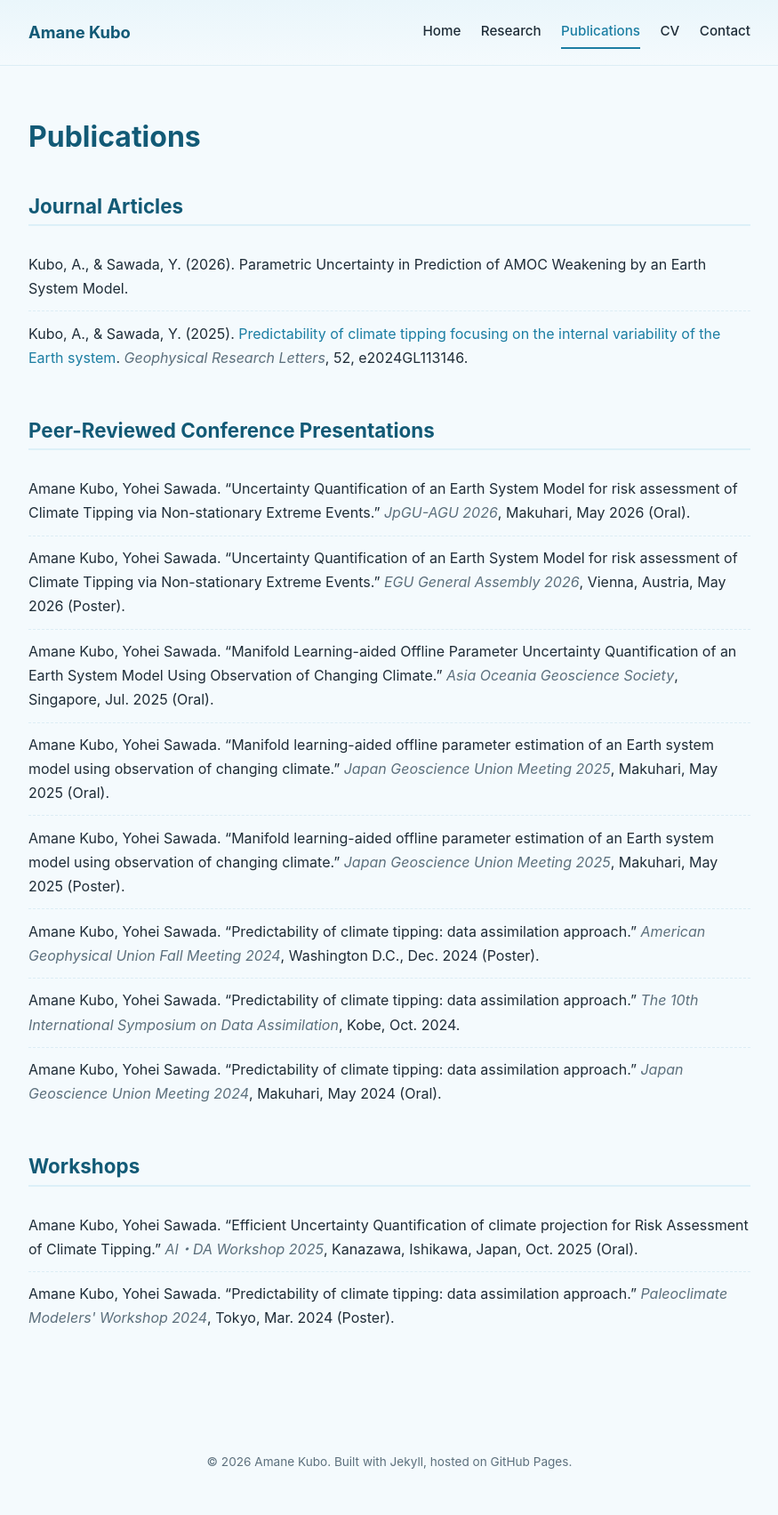
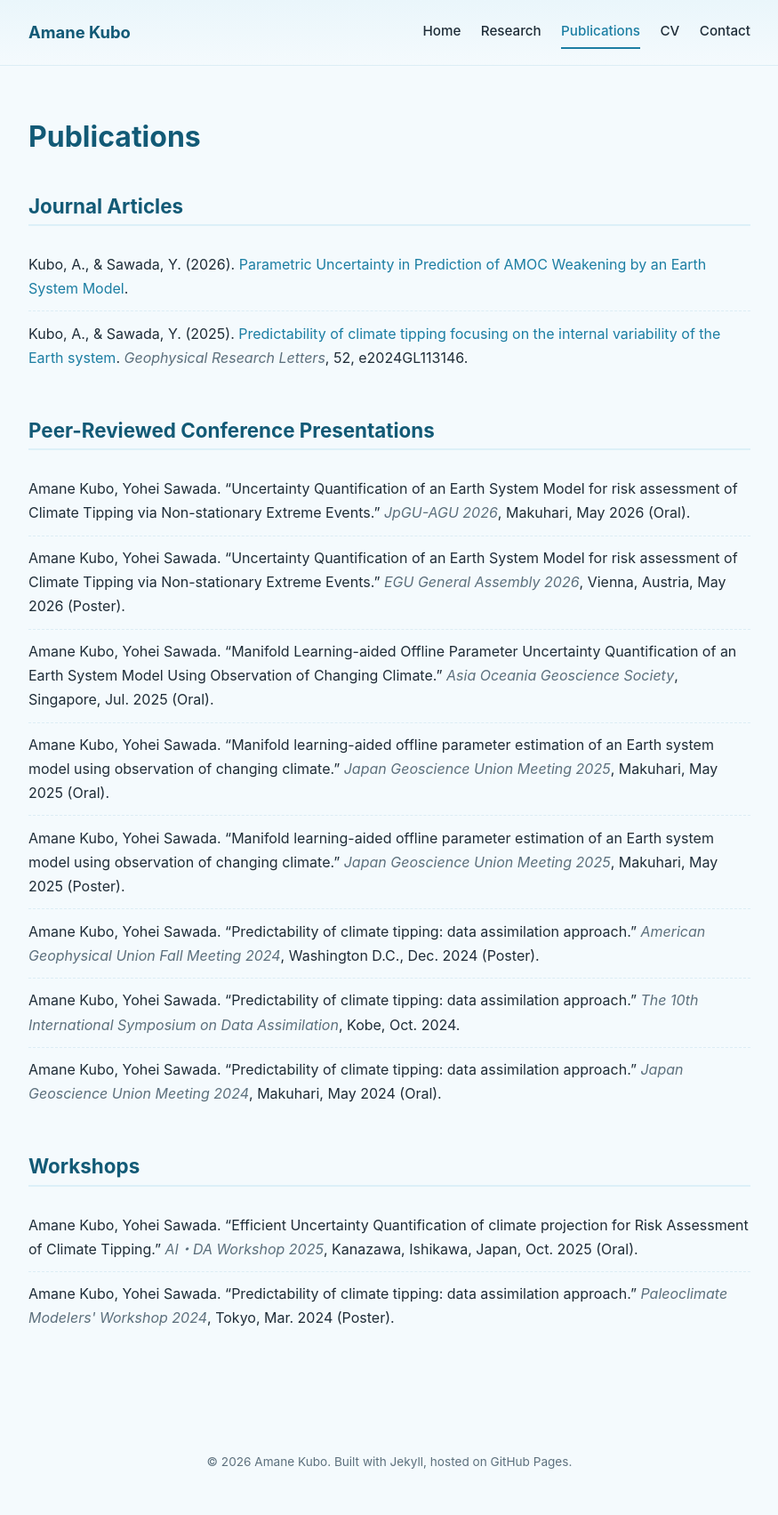
Before and after one commit to okomenama/okomenama.github.io, a Jekyll site: the page built from publications.md, in a window 1280 px wide. Shown: the whole page at 89% size, without its empty margins (202-1077 px from the left). Built offline with Jekyll 4.4.1, drawn with Linux system fonts in a browser that asks for light colours; part of the change alters nothing that is shown.

```diff
--- a/_data/cv.yml
+++ b/_data/cv.yml
@@ -75,7 +75,7 @@ publications:
     title: "Parametric Uncertainty in Prediction of AMOC Weakening by an Earth System Model"
     venue: ""
     detail: ""
-    url: ""
+    url: "https://egusphere.copernicus.org/preprints/2026/egusphere-2026-3915/"
   - authors: "Kubo, A., & Sawada, Y."
     year: 2025
     title: "Predictability of climate tipping focusing on the internal variability of the Earth system"
```
